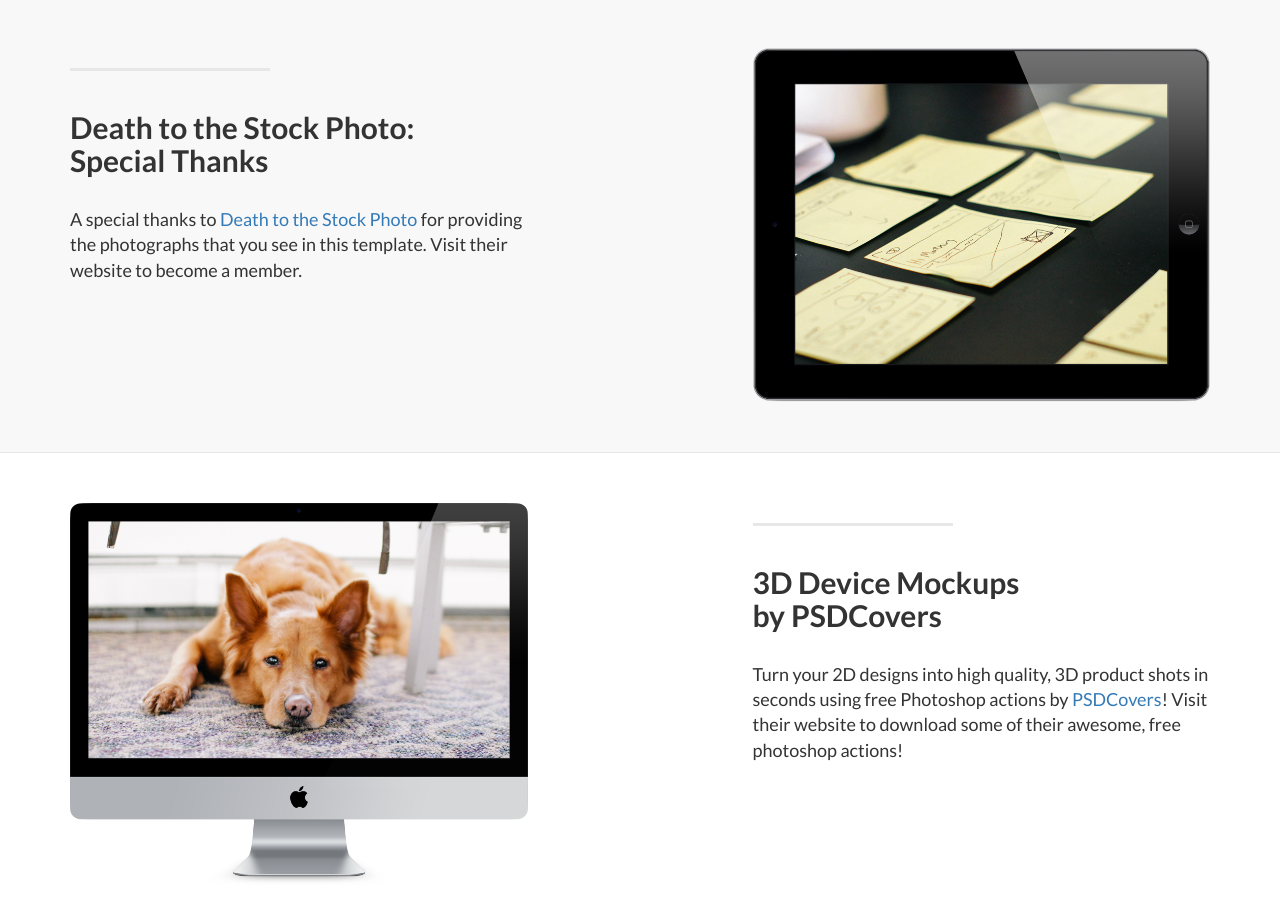
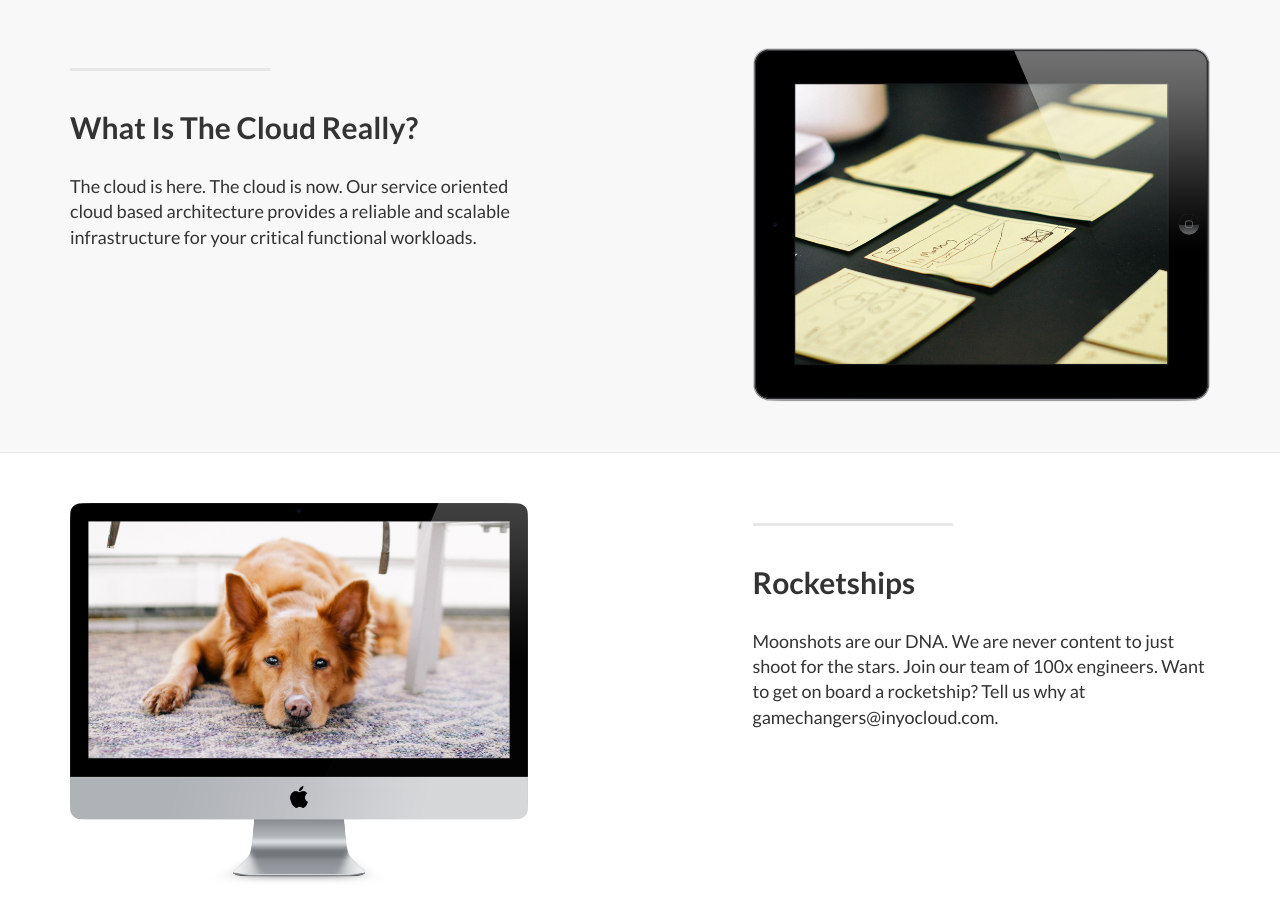
Before and after one commit to rcoh/inyo, a plain HTML site: page index.html in a window 1280 px wide. Shown: the part 832-1751 px from the top of the page. Drawn offline with Linux system fonts and the light colour scheme.

Commit message:
Adding more text

```diff
--- a/index.html
+++ b/index.html
@@ -81,7 +81,6 @@
                             <li>
                                 <a href="https://github.com/IronSummitMedia/startbootstrap" class="btn btn-default btn-lg"> <span class="network-name">Learn More</span></a>
                             </li>
-
                         </ul>
                     </div>
                 </div>
@@ -103,8 +102,8 @@
                 <div class="col-lg-5 col-sm-6">
                     <hr class="section-heading-spacer">
                     <div class="clearfix"></div>
-                    <h2 class="section-heading">Death to the Stock Photo:<br>Special Thanks</h2>
-                    <p class="lead">A special thanks to <a target="_blank" href="http://join.deathtothestockphoto.com/">Death to the Stock Photo</a> for providing the photographs that you see in this template. Visit their website to become a member.</p>
+                    <h2 class="section-heading">What Is The Cloud Really?</h2>
+                    <p class="lead">The cloud is here. The cloud is now. Our service oriented cloud based architecture provides a reliable and scalable infrastructure for your critical functional workloads.</p>
                 </div>
                 <div class="col-lg-5 col-lg-offset-2 col-sm-6">
                     <img class="img-responsive" src="img/ipad.png" alt="">
@@ -125,8 +124,8 @@
                 <div class="col-lg-5 col-lg-offset-1 col-sm-push-6  col-sm-6">
                     <hr class="section-heading-spacer">
                     <div class="clearfix"></div>
-                    <h2 class="section-heading">3D Device Mockups<br>by PSDCovers</h2>
-                    <p class="lead">Turn your 2D designs into high quality, 3D product shots in seconds using free Photoshop actions by <a target="_blank" href="http://www.psdcovers.com/">PSDCovers</a>! Visit their website to download some of their awesome, free photoshop actions!</p>
+                    <h2 class="section-heading">Rocketships</h2>
+                    <p class="lead">Moonshots are our DNA. We are never content to just shoot for the stars. Join our team of 100x engineers. Want to get on board a rocketship? Tell us why at gamechangers@inyocloud.com.</p>
                 </div>
                 <div class="col-lg-5 col-sm-pull-6  col-sm-6">
                     <img class="img-responsive" src="img/dog.png" alt="">
```
